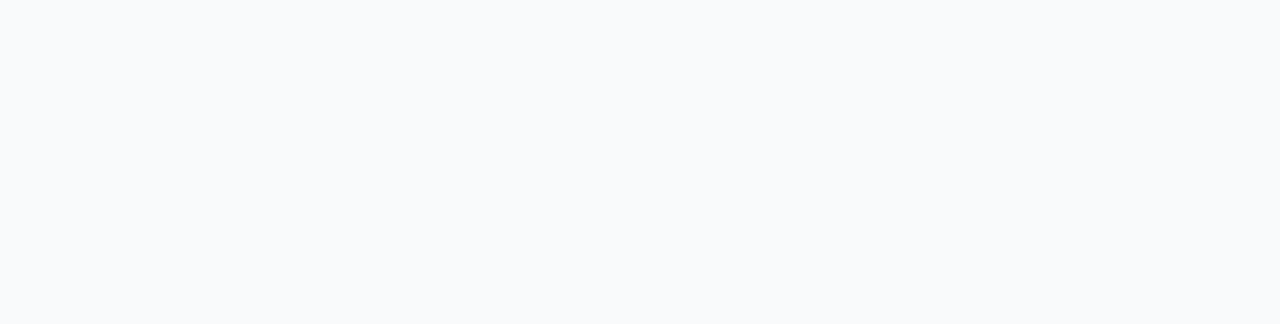
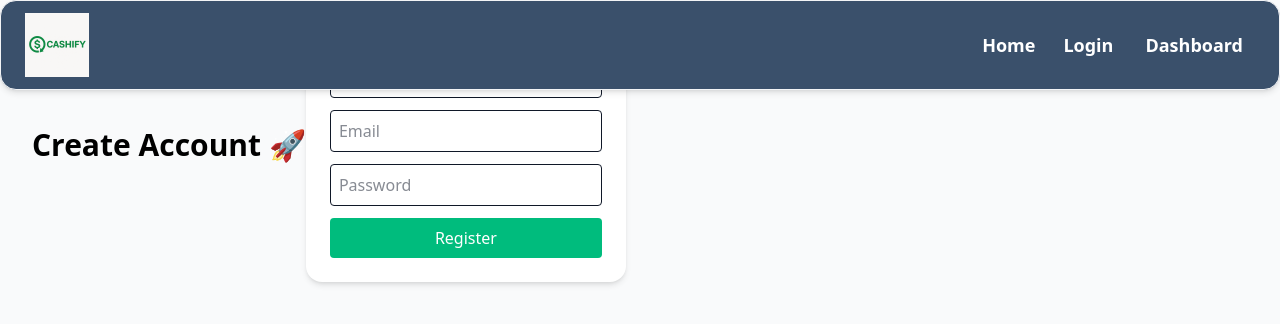
Before and after one commit to mattlind07/Cashify, a React app in the folder frontend/: page /register in a window 1280 px wide. Before the commit this address had no page. Shown: the top 324 px of the page. Built offline with nearby package versions, Linux system fonts and the light colour scheme; the HTML template or start-up script is replaced by a standard one.

Commit message:
Added backend folder. Also added functionality for login and register.

```diff
--- a/frontend/src/App.jsx
+++ b/frontend/src/App.jsx
@@ -1,6 +1,8 @@
 import { BrowserRouter, Routes, Route } from 'react-router-dom';
+import Navbar from './components/navbar';
 import Home from './pages/home.jsx';
 import Login from './pages/login.jsx';
+import Register from './pages/register.jsx';
 import Dashboard from './pages/dashboard.jsx';
 // Maybe add more as I get further along in my project
 import './App.css'
@@ -10,11 +12,12 @@ function App() {
 
   return (
     <BrowserRouter>
+      <Navbar />
       <Routes>
         <Route path="/" element={<Home />} />
-        <Route path = "/login" element = {<Login />} />
-        {/* <Route path="register" element={<Register />} />  */}
-        <Route path="dashboard" element={<Dashboard />} />
+        <Route path="/login" element={<Login />} />
+        <Route path="/register" element={<Register />} />
+        <Route path="/dashboard" element={<Dashboard />} />
         {/* <Route path="profile" element={<Profile />} />
         <Route path="settings" element={<Settings />}/>
         <Route path="logout" element={<Logout />} />
--- a/frontend/src/pages/home.jsx
+++ b/frontend/src/pages/home.jsx
@@ -1,10 +1,6 @@
-import Navbar from '../components/navbar';
-
 function Home() {
     return (
-
     <div>
-        <Navbar/>
         <div id="container"   className="">
             <div className=''>
             <card> </card>
--- a/frontend/src/pages/login.jsx
+++ b/frontend/src/pages/login.jsx
@@ -1,19 +1,57 @@
-import Navbar from '../components/navbar';
+import { PassThrough } from 'stream';
+import Register from './register';
+import { Link } from 'react-router-dom';
 
 export default function Login() {
+  const [formData, setFormData] = useState({
+    email: "",
+    password: "",
+  });
+
+  const [message, setMessage] = useState('');
+
+  const handleChange = (e) => {
+    setFormData({...FormData, [e.target.name]: e.target.value });
+  };
+
+  const handleSubmit = async (e) => {
+    e.preventDefault();
+    try {
+      const response = await fetch('http://localhost:5000/api/users/login',{
+        method: "POST",
+        headers: {'Content-Type': 'application/json'},
+        body: JSON.stringify(formData),
+      });
+
+      const data = await response.json();
+
+      if (response.ok) {
+        setMessage('Login successful!');
+        // You can store user data in localStorage or context
+        localStorage.setItem('user', JSON.stringify(data.user));
+        // redirect user if needed
+        // window.location.href = '/dashboard';
+      } else {
+        setMessage(`${data.message}`);
+      }
+    } catch (error) {
+      console.error(error);
+      setMessage('⚠️ Something went wrong');
+    }
+  };
+
+
     return (
-
       <div>
-        <Navbar />
-
         <h1 className="text-3xl font-bold text-black mb-6">Welcome Back 👋</h1>
         <div className='flex items-center'>
-            <form className="bg-white p-6 rounded-2xl shadow-md w-80 flex flex-col gap-3">
-                <input className="border p-2 rounded" placeholder="Email" />
-                <input className="border p-2 rounded" placeholder="Password" type="password" />
-                <button className="bg-emerald-500 text-white py-2 rounded hover:bg-emerald-600">Sign In</button>
+            <form onClick={handleSubmit} className="bg-white p-6 rounded-2xl shadow-md w-80 flex flex-col gap-3">
+                <input type="text" name="name" className="border p-2 rounded" placeholder="Email" value={formData.email} onChange={handleChange} required/>
+                <input className="border p-2 rounded" type="password" placeholder="Password" value={formData.password} onChange={handleChange} required />
+                <button type="submit" className="bg-emerald-500 text-white py-2 rounded hover:bg-emerald-600">Sign In</button>
+                <Link to="/register" className="text-blue-600 font-bold text-sm">Don't have an account? Sign up here</Link>
             </form>
         </div>
-    </div>
+      </div>
     );
-  }
+}
--- /dev/null
+++ b/frontend/src/pages/register.jsx
@@ -0,0 +1,53 @@
+import React, { useState } from 'react';
+
+function Register() {
+    const [formData, setFormData] = useState({
+        name: "",
+        email: "",
+        password: "",
+    });
+
+    const handleChange = (e) => {
+        setFormData({
+            ...formData,
+            [e.target.name]: e.target.value
+        });
+    };
+
+    const handleSubmit = async (e) => {
+        e.preventDefault();
+
+        try {
+            const response = await fetch('http://localhost:5000/api/users/register', {
+              method: 'POST',
+              headers: { 'Content-Type': 'application/json' },
+              body: JSON.stringify(formData),
+            });
+
+            const data = await response.json();
+
+            if (response.ok) {
+              alert(data.message);
+            } else {
+              alert(data.message || 'Registration failed');
+            }
+          } catch (error) {
+            console.error('Error:', error);
+            alert('Something went wrong!');
+          }
+        };
+
+    return (
+        <div className='flex items-center'>
+            <h1 className="text-3xl font-bold text-black mb-6">Create Account 🚀</h1>
+            <form onSubmit={handleSubmit} className="bg-white p-6 rounded-2xl shadow-md w-80 flex flex-col gap-3">
+                <input name="name" className="border p-2 rounded" placeholder="Name" onChange={handleChange} required/>
+                <input name="email" className="border p-2 rounded" placeholder="Email" onChange={handleChange} required/>
+                <input name="password" className="border p-2 rounded" placeholder="Password" type="password" onChange={handleChange} required />
+                <button className="bg-emerald-500 text-white py-2 rounded hover:bg-emerald-600">Register</button>
+            </form>
+        </div>
+    );
+}
+
+export default Register;
```
